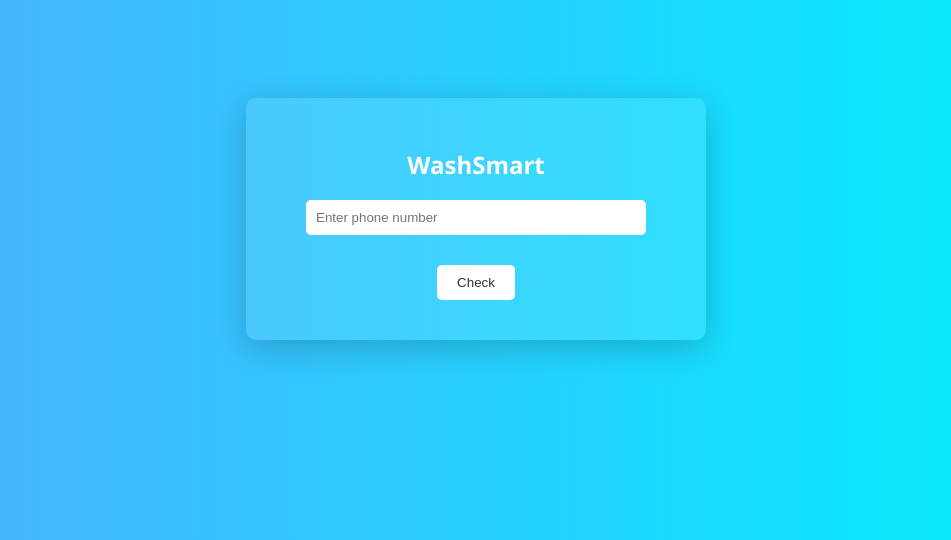
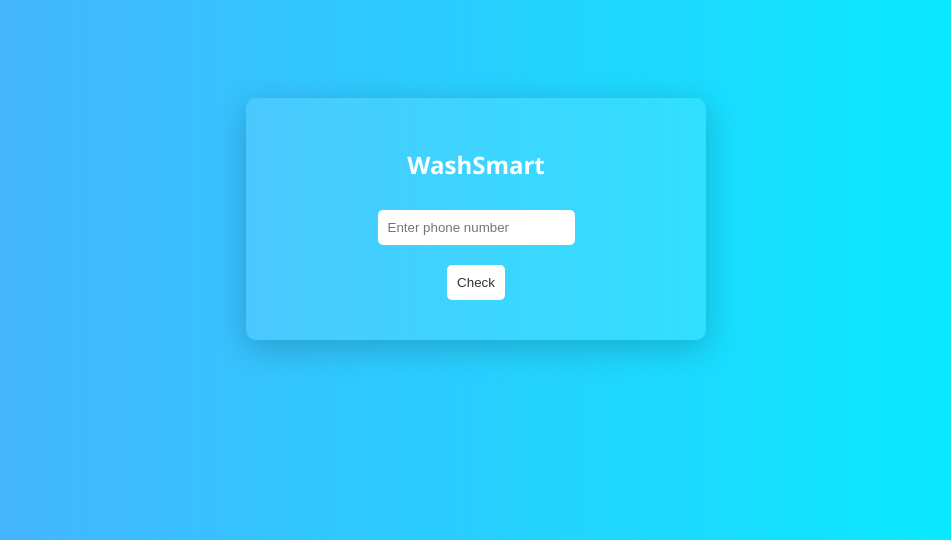
Before and after one commit to mandeepkrgayan-lab/washingUsingPython, a Flask app: page / in a window 1280 px wide. Shown: the part 181-721 px from the top of the page, without its empty margins (164-1115 px from the left). Run offline with Flask 3, Linux system fonts and the light colour scheme; parts of the project's set-up code (start-up, migrations or seed data) failed here and were passed over; some libraries are stand-ins or nearby versions.

Commit message:
Update index.html

```diff
--- a/templates/index.html
+++ b/templates/index.html
@@ -25,22 +25,16 @@
       max-width: 400px;
       width: 100%;
     }
-    input {
+    input, button {
       padding: 10px;
-      width: 80%;
       border-radius: 5px;
       border: none;
-      margin-bottom: 20px;
+      margin: 10px;
     }
     button {
-      padding: 10px 20px;
-      margin: 10px;
-      border: none;
-      border-radius: 5px;
       background: #fff;
       color: #333;
       cursor: pointer;
-      transition: 0.3s ease;
     }
     button:hover {
       background: #ddd;
```
